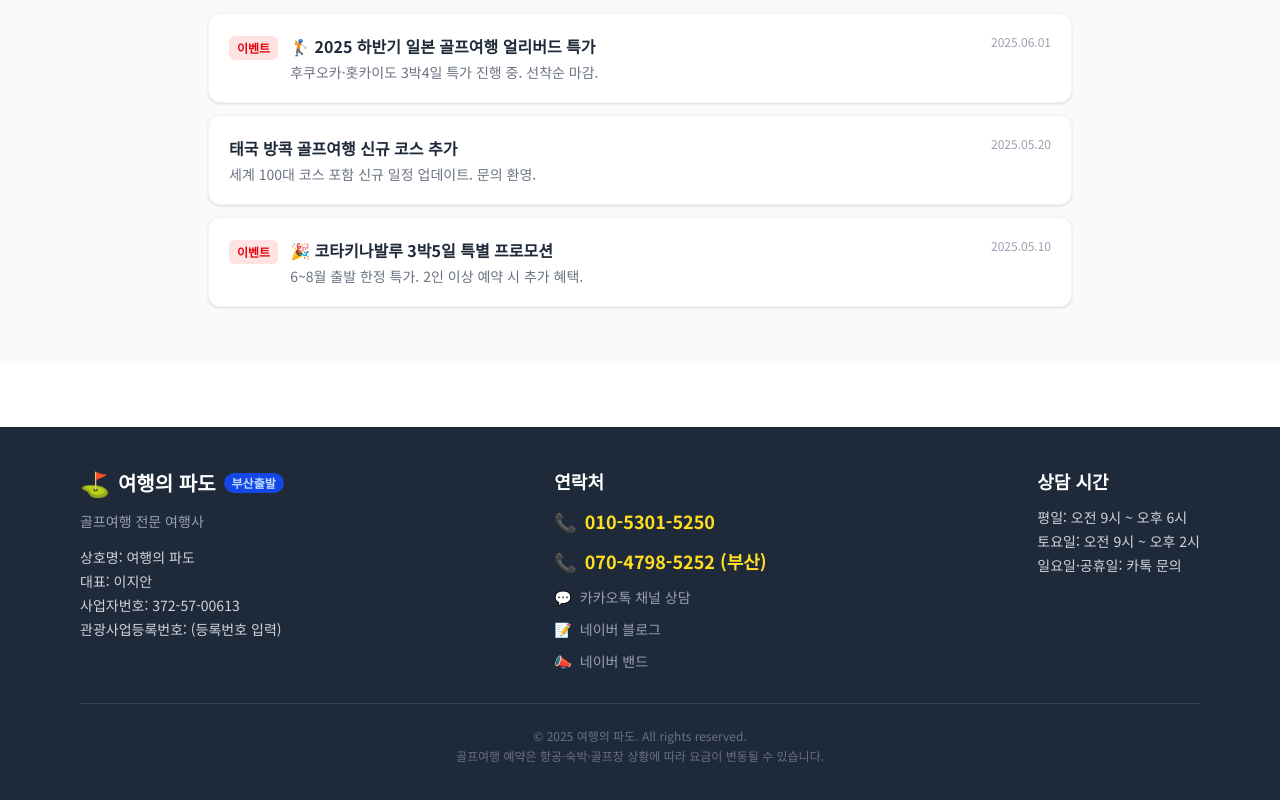
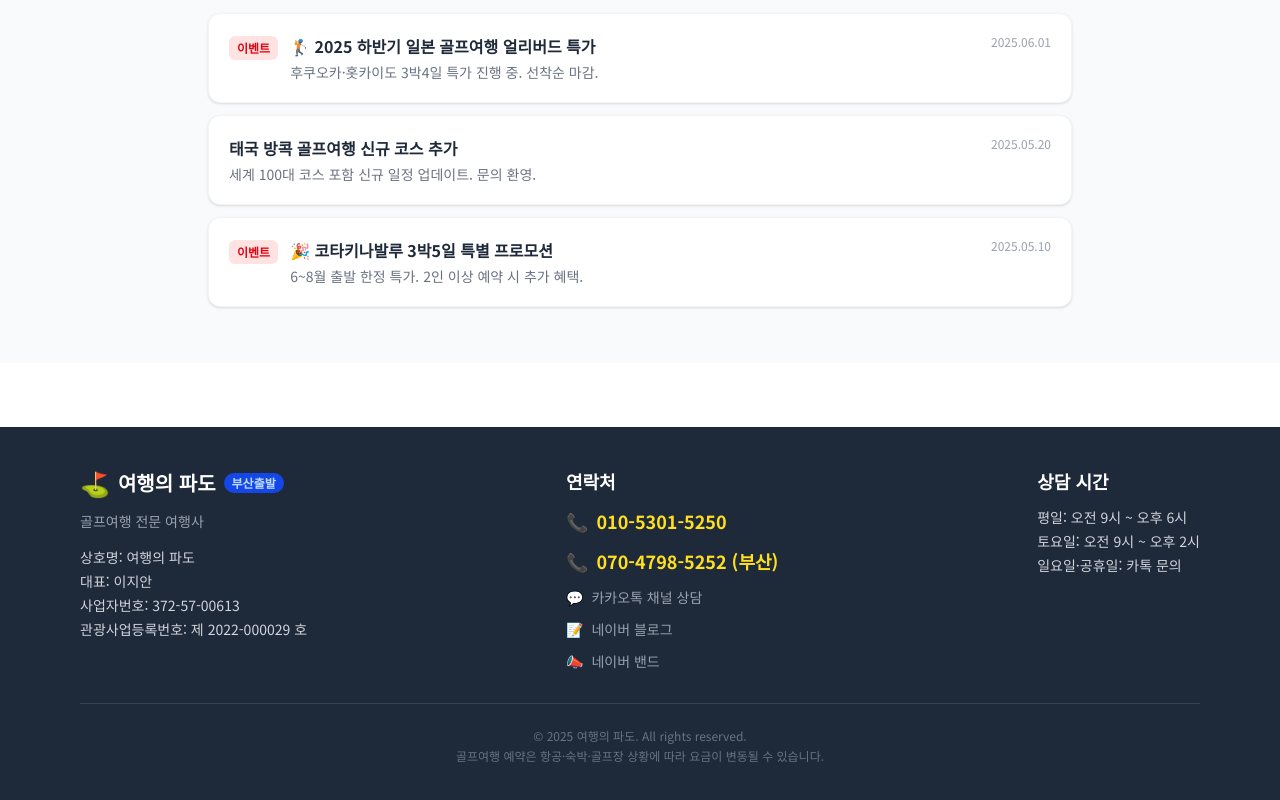
Before and after one commit to pado04569/padotour, a Next.js app: page /busan in a window 1280 px wide. Shown: the part 3027-3827 px from the top of the page. Built offline with nearby package versions, Linux system fonts and the light colour scheme.

Commit message:
관광사업등록번호 추가

```diff
--- a/src/components/Footer.tsx
+++ b/src/components/Footer.tsx
@@ -57,7 +57,7 @@ export default function Footer({ departure }: FooterProps) {
               <p>상호명: 여행의 파도</p>
               <p>대표: 이지안</p>
               <p>사업자번호: 372-57-00613</p>
-              <p>관광사업등록번호: (등록번호 입력)</p>
+              <p>관광사업등록번호: 제 2022-000029 호</p>
             </div>
           </div>
 
```
